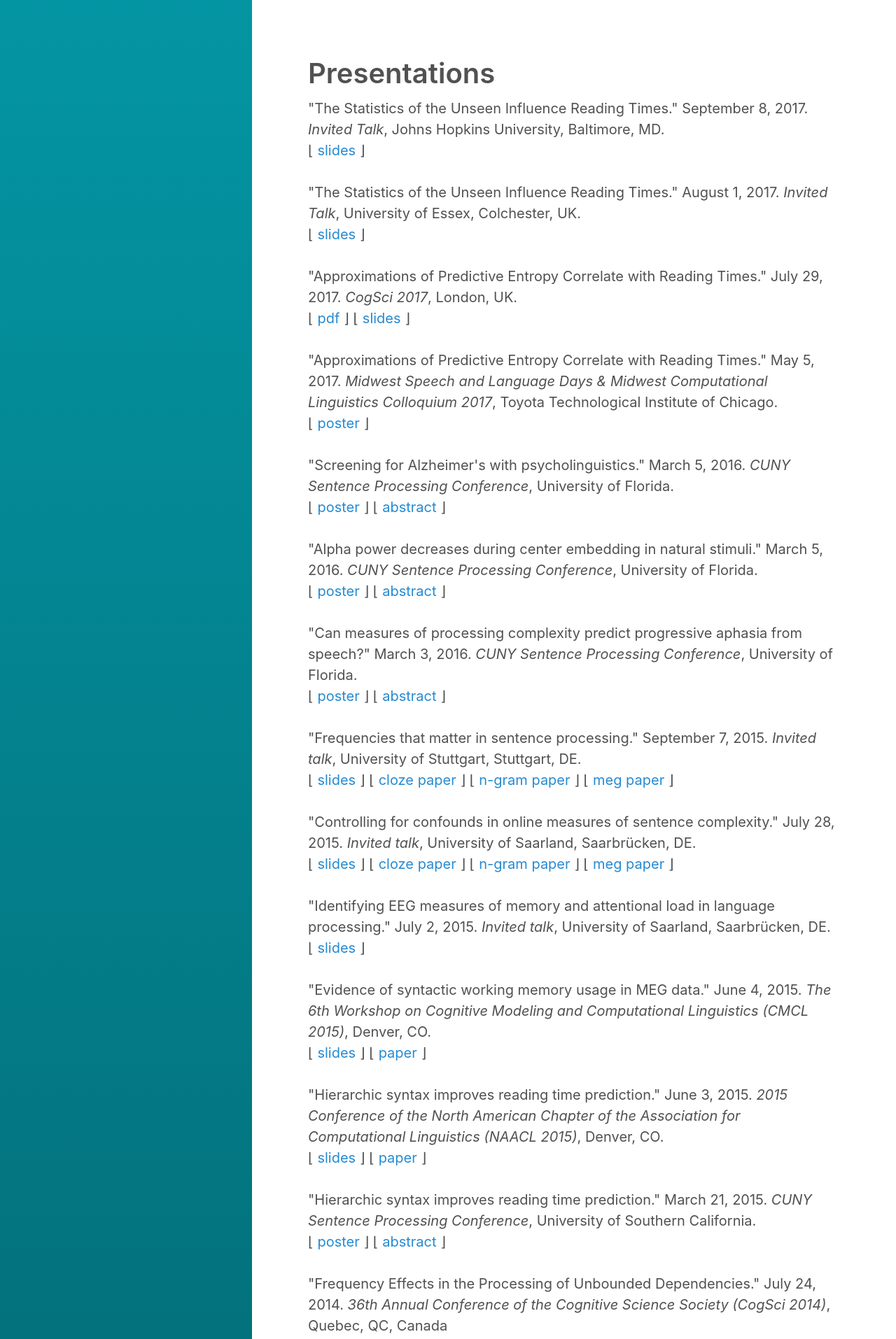
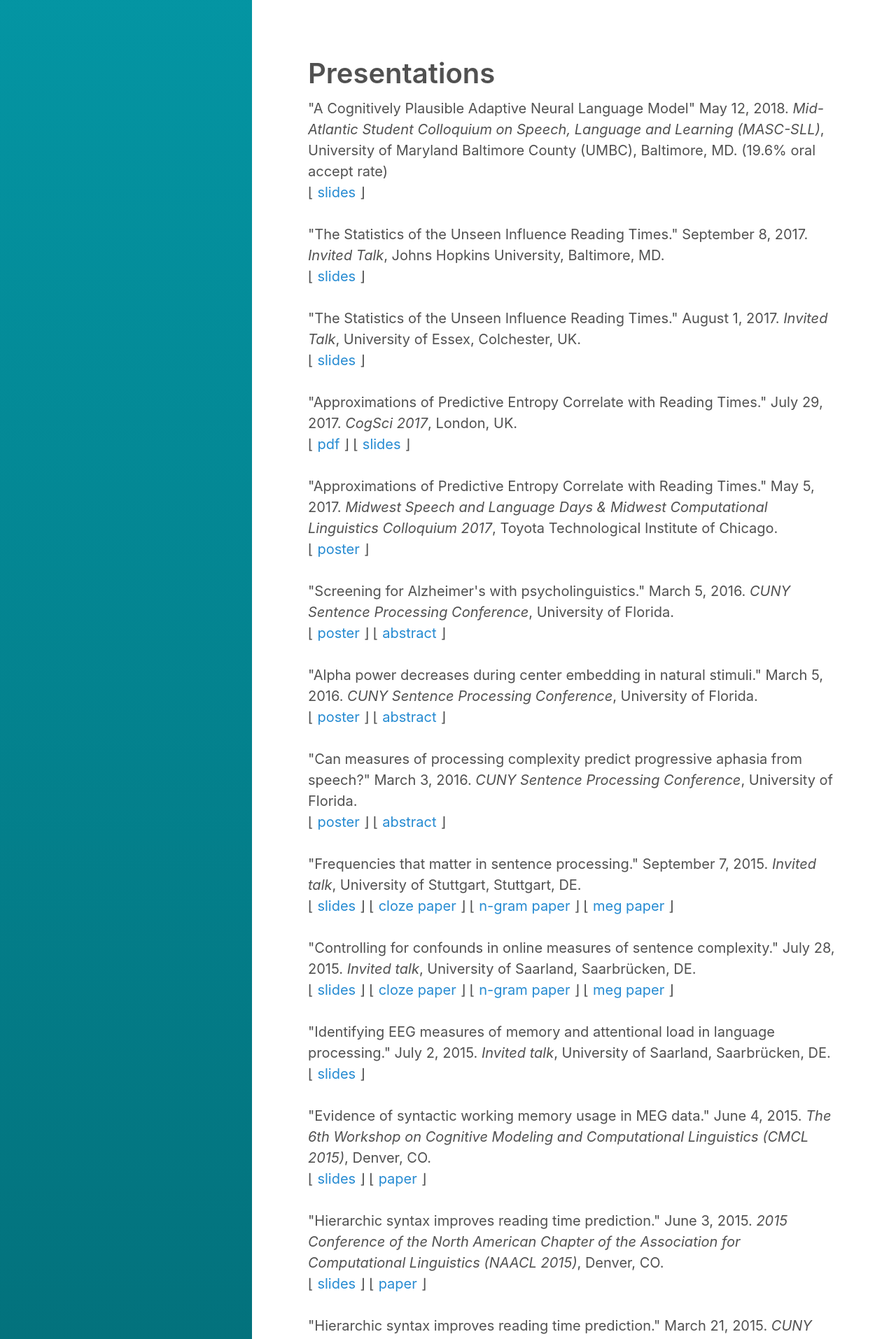
Before and after one commit to yexinqu/vansky.github.io, a Jekyll site: the page built from presentations.html, in a window 1280 px wide. Shown: the top 1914 px of the page at 70% size. Built offline with Jekyll 4.4.1, drawn with Linux system fonts in a browser that asks for light colours.

Commit message:
added masc now that EMNLP anonymity doesn't matter

```diff
--- a/presentations.html
+++ b/presentations.html
@@ -5,7 +5,7 @@ sidebar_link: true
 order: 1
 ---
 
-<!--"A Cognitively Plausible Adaptive Neural Language Model" May 12, 2018. <i>Mid-Atlantic Student Colloquium on Speech, Language and Learning (MASC-SLL)</i>, University of Maryland Baltimore County (UMBC), Baltimore, MD. (19.6% oral accept rate)<br /><div class='dllinks'>&lfloor; <a href="/assets/pdf/vanschijndel-2017-jhu_brownbag_slides.pdf">slides</a> &rfloor;</div><br>-->
+"A Cognitively Plausible Adaptive Neural Language Model" May 12, 2018. <i>Mid-Atlantic Student Colloquium on Speech, Language and Learning (MASC-SLL)</i>, University of Maryland Baltimore County (UMBC), Baltimore, MD. (19.6% oral accept rate)<br /><div class='dllinks'>&lfloor; <a href="/assets/pdf/vanschijndel-2017-jhu_brownbag_slides.pdf">slides</a> &rfloor;</div><br>
 "The Statistics of the Unseen Influence Reading Times." September 8, 2017. <i>Invited Talk</i>, Johns Hopkins University, Baltimore, MD. <br /><div class='dllinks'>&lfloor; <a href="/assets/pdf/vanschijndel-2017-jhu_brownbag_slides.pdf">slides</a> &rfloor;</div><br>
 "The Statistics of the Unseen Influence Reading Times." August 1, 2017. <i>Invited Talk</i>, University of Essex, Colchester, UK. <br /><div class='dllinks'>&lfloor; <a href="/assets/pdf/vanschijndel-2017-jhu_brownbag_slides.pdf">slides</a> &rfloor;</div><br>
 "Approximations of Predictive Entropy Correlate with Reading Times." July 29, 2017. <i>CogSci 2017</i>, London, UK. <br /><div class='dllinks'>&lfloor; <a href="/assets/pdf/vanschijndel_schuler-2017-cogsci.pdf">pdf</a> &rfloor; &lfloor; <a href="/assets/pdf/vanschijndel_schuler-2017-cogsci.pdf">slides</a> &rfloor;</div><br>
```
